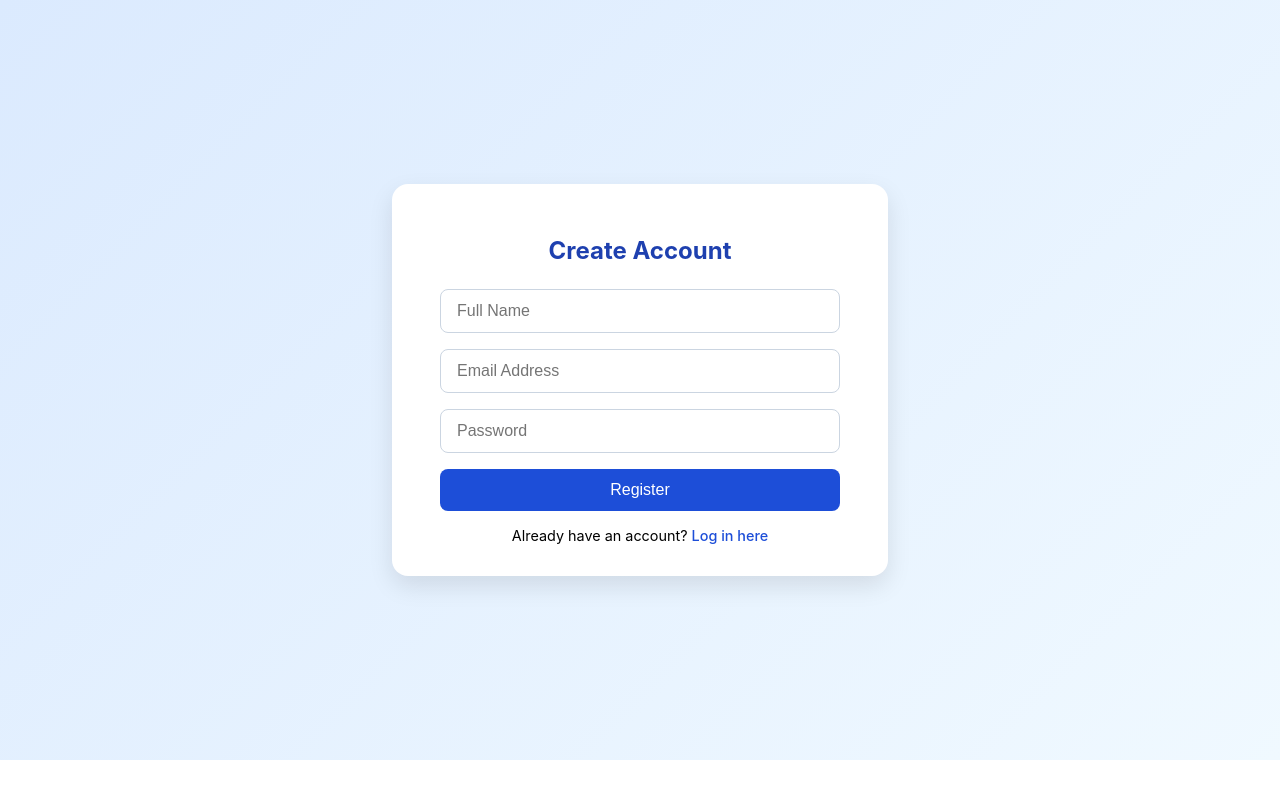
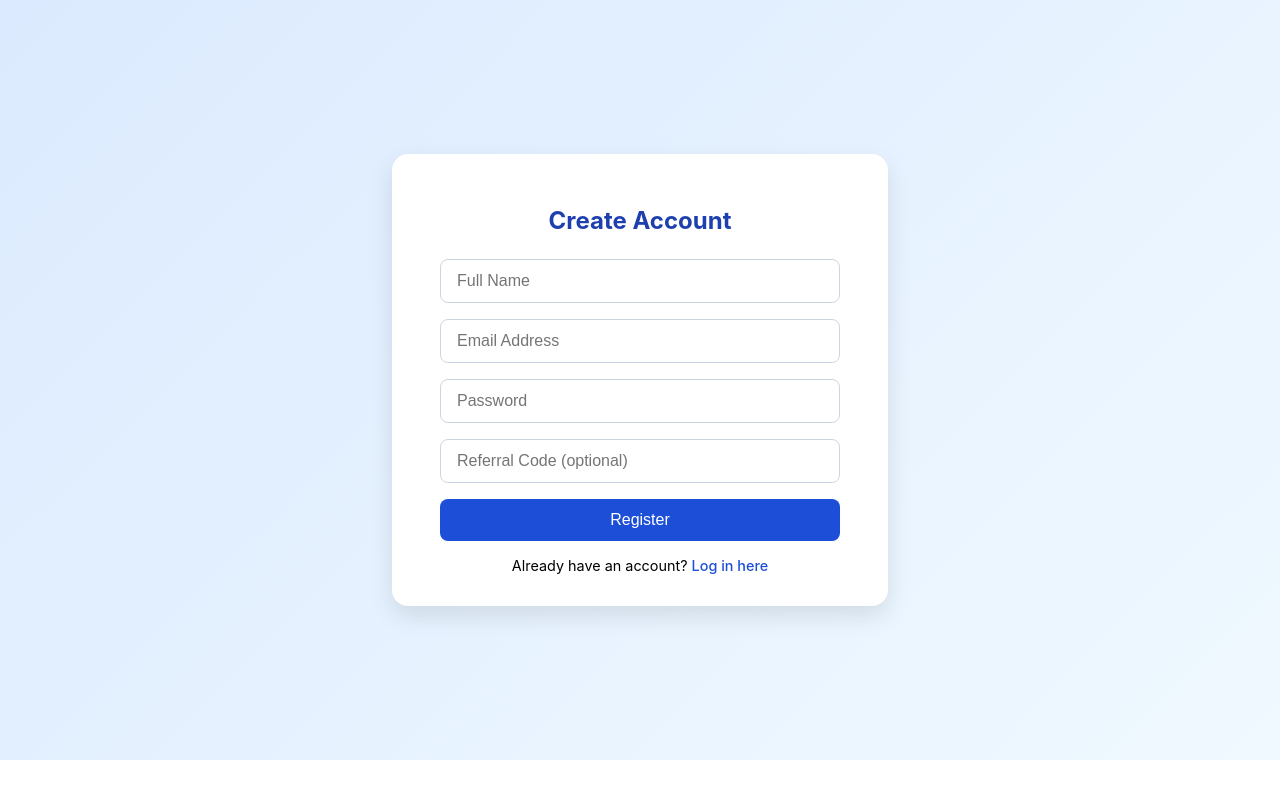
Before and after one commit to josephchamoun/dcpclone-frontend, a Next.js app: page /register in a window 1280 px wide. Built offline with nearby package versions, Linux system fonts and the light colour scheme.

Commit message:
adding referral system

```diff
--- a/app/register/page.jsx
+++ b/app/register/page.jsx
@@ -11,6 +11,7 @@ export default function RegistrationPage() {
   const [password, setPassword] = useState('');
   const [error, setError] = useState('');
   const [success, setSuccess] = useState('');
+  const [referral_code, setReferralCode] = useState('');
 
   const handleSubmit = async (e) => {
     e.preventDefault();
@@ -18,7 +19,7 @@ export default function RegistrationPage() {
     setSuccess('');
 
     try {
-      const response = await registerUser({ name, email, password });
+      const response = await registerUser({ name, email, password, referral_code });
       console.log('Registration success:', response.data);
       setSuccess('Registered successfully!');
       window.location.href = '/login';
@@ -55,6 +56,12 @@ export default function RegistrationPage() {
             onChange={e => setPassword(e.target.value)}
             required
           />
+          <input
+            type="text"
+            placeholder="Referral Code (optional)"
+            value={referral_code}
+            onChange={e => setReferralCode(e.target.value)}
+          />
           <button type="submit">Register</button>
         </form>
 
```
